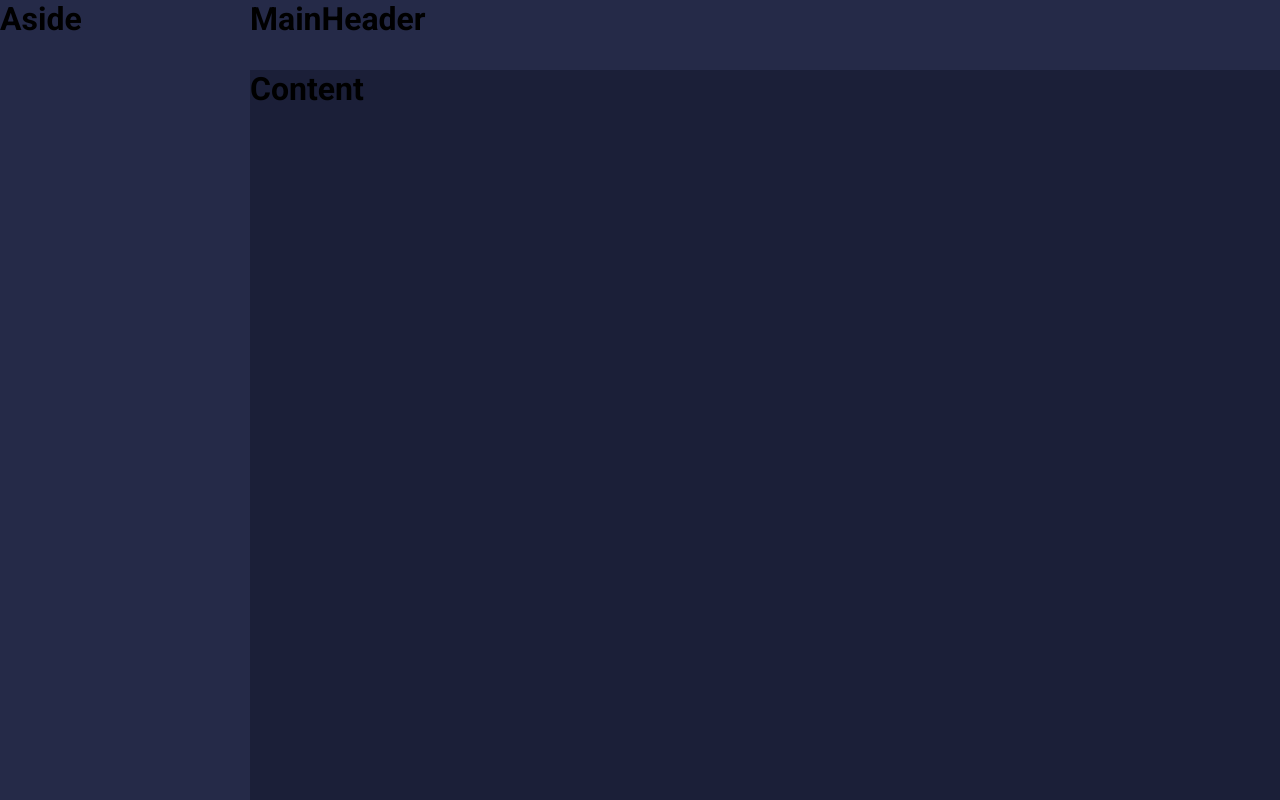
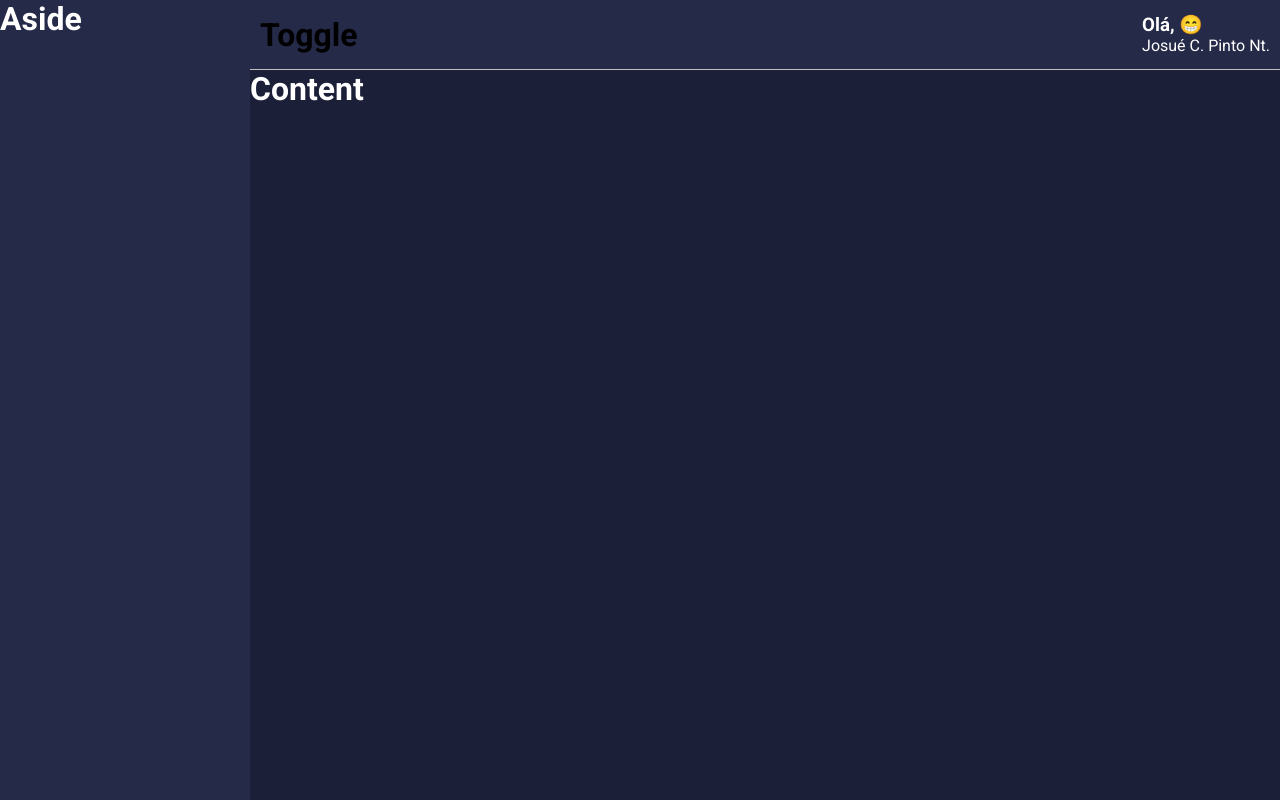
Before and after one commit to Josuecpn/minha-carteira, a React (Create React App) app: page / in a window 1280 px wide. Built offline with nearby package versions, Linux system fonts and the light colour scheme.

Commit message:
Ajustada primeira etapa do MainHeader

```diff
--- a/src/App.tsx
+++ b/src/App.tsx
@@ -1,14 +1,16 @@
 import React from "react";
+import { ThemeProvider } from "styled-components";
 import GlobalStyles from "./styles/GlobalStyles";
 
 import Layout from "./components/Layout";
+import dark from "./styles/themes/dark";
 
 const App: React.FC = () => {
     return (
-        <>
+        <ThemeProvider theme={dark}>
             <GlobalStyles />
             <Layout />
-        </>
+        </ThemeProvider>
     );
 }
 
--- a/src/components/Aside/styles.ts
+++ b/src/components/Aside/styles.ts
@@ -3,7 +3,8 @@
 const Container = styled.div`
     grid-area: AS;
 
-    background-color: #252A48;
+    color: ${props => props.theme.colors.white};
+    background-color: ${props => props.theme.colors.secondary};
 `;
 
 export default Container;
--- a/src/components/Content/styles.ts
+++ b/src/components/Content/styles.ts
@@ -3,7 +3,8 @@
 const Container = styled.div`
     grid-area: CT;
 
-    background-color: #1B1F38;
+    color: ${props => props.theme.colors.white};
+    background-color: ${props => props.theme.colors.primary};
 `;
 
 export default Container;
--- a/src/components/MainHeader/index.tsx
+++ b/src/components/MainHeader/index.tsx
@@ -1,11 +1,27 @@
-import React from 'react';
+import React, {useMemo} from 'react';
 
-import Container from './styles';
+import emojis from '../../utils/emojis';
+
+import {
+    Container,
+    Profile,
+    Welcome,
+    UserName
+} from './styles';
 
 const MainHeader: React.FC = () => {
+    const emoji = useMemo(() => {
+        const indice = Math.floor(Math.random() * emojis.length);
+        return emojis[indice];
+    }, []);
     return (
         <Container>
-            <h1>MainHeader</h1>
+            <h1>Toggle</h1>
+
+            <Profile>
+                <Welcome>Olá, {emoji}</Welcome>
+                <UserName>Josué C. Pinto Nt.</UserName>
+            </Profile>
         </Container>
     )
 }
--- a/src/components/MainHeader/styles.ts
+++ b/src/components/MainHeader/styles.ts
@@ -1,9 +1,23 @@
 import styled from 'styled-components';
 
-const Container = styled.div`
+export const Container = styled.div`
     grid-area: MH;
 
-    background-color: #252A48;
+    background-color: ${props => props.theme.colors.secondary};
+
+    display: flex;
+    justify-content: space-between;
+    align-items: center;
+
+    padding: 0 10px;
+
+    border-bottom: 1px solid ${props => props.theme.colors.gray};
 `;
 
-export default Container;
+export const Profile = styled.div`
+    color: ${props => props.theme.colors.white};
+`;
+
+export const Welcome = styled.h3``;
+
+export const UserName = styled.span``;
--- /dev/null
+++ b/src/styles/themes/dark.ts
@@ -0,0 +1,17 @@
+export default {
+    title: "dark",
+
+    colors: {
+        primary: '#1B1F38',
+        secondary: '#252A48',
+        tertiary: '#313862',
+
+        white: '#FFFFFF',
+        black: '#000000',
+        gray: '#BFBFBF',
+
+        success: '#4E41F0',
+        info: '#F7931B',
+        warning: '#E44C4E'
+    },
+};
--- /dev/null
+++ b/src/utils/emojis.ts
@@ -0,0 +1 @@
+export default ['🤑', '🤩', '😍', '😎', '😉', '😁', '😀']
```
Also changed, not shown: src/styles/styled.d.ts (added, +21 -0 lines), src/styles/themes/light.ts (added, +17 -0 lines).
